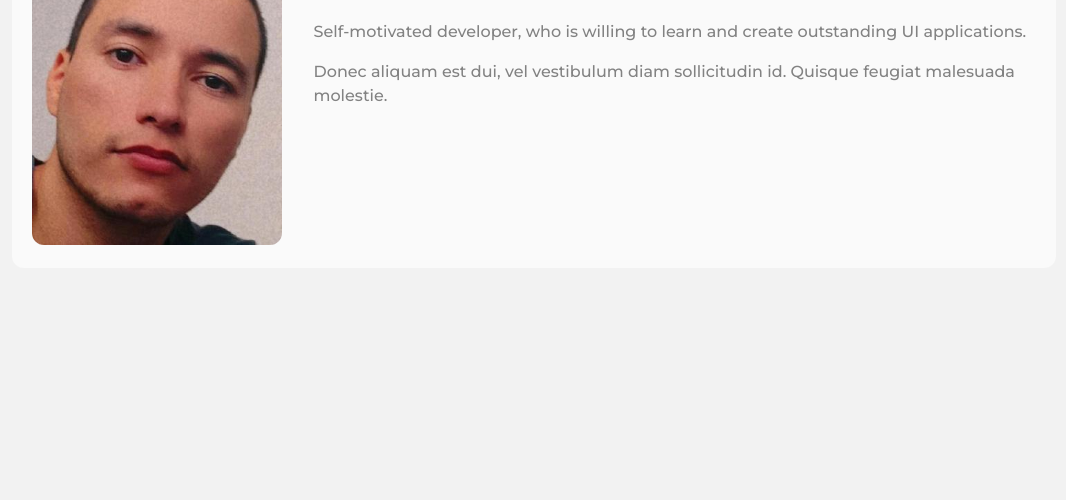
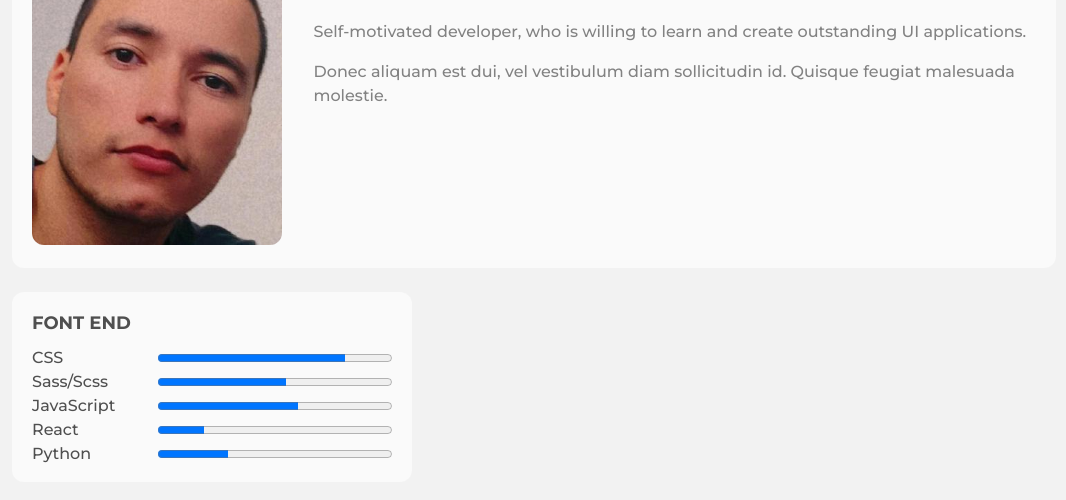
Before and after one commit to araujowebdev/devchallenges-portfolio, a website: page index.html in a window 1280 px wide. Shown: the part 156-656 px from the top of the page, without its empty margins (106-1172 px from the left). Drawn offline with nearby package versions, Linux system fonts and the light colour scheme.

Commit message:
create skills card

```diff
--- a/index.html
+++ b/index.html
@@ -59,6 +59,34 @@
       </div>
     </div>
   </header>
+
+  <main class="container">
+    <div class="skills">
+      <h3>Font End</h3>
+      <div class="skills__progress">
+        <div>
+          <label for="css">CSS</label>
+          <progress id="css" value="80" max="100">80%</progress>
+        </div>
+        <div>
+          <label for="scss">Sass/Scss</label>
+          <progress id="css" value="55" max="100">55%</progress>
+        </div>
+        <div>
+          <label for="javascript">JavaScript</label>
+          <progress id="javascript" value="60" max="100">60%</progress>
+        </div>
+        <div>
+          <label for="react">React</label>
+          <progress id="react" value="20" max="100">20%</progress>
+        </div>
+        <div>
+          <label for="python">Python</label>
+          <progress id="python" value="30" max="100">30%</progress>
+        </div>
+      </div>
+    </div>
+  </main>
 </body>
 
 </html>
--- a/src/styles/scss/_global.scss
+++ b/src/styles/scss/_global.scss
@@ -16,7 +16,6 @@ body {
 .container {
   max-width: 1044px;
   margin: 0 auto;
-  padding: 0 10px;
 }
 
 // responsive
--- a/src/styles/scss/_header.scss
+++ b/src/styles/scss/_header.scss
@@ -6,6 +6,7 @@ header.container {
   gap: 32px;
   background-color: c.$gray-0;
   border-radius: 12px;
+  margin-bottom: 24px;
 
   // profile photo
   > div:first-child {
--- /dev/null
+++ b/src/styles/scss/main/_index.scss
@@ -0,0 +1 @@
+@forward "skills";
--- /dev/null
+++ b/src/styles/scss/main/_skills.scss
@@ -0,0 +1,36 @@
+@use "../colors" as c;
+
+main.container {
+  div.skills {
+    padding: 20px;
+    max-width: 400px;
+    background-color: c.$gray-0;
+    border-radius: 12px;
+
+    h3 {
+      font: 700 18px/22px "Montserrat", sans-serif;
+      text-transform: uppercase;
+      color: c.$gray-5;
+      margin-bottom: 16px;
+    }
+
+    &__progress {
+      display: grid;
+      gap: 8px;
+
+      div {
+        display: grid;
+        grid-template-columns: 35% auto;
+
+        label {
+          font: 500 16px/16px "Montserrat", sans-serif;
+          color: c.$gray-5;
+        }
+
+        progress {
+          width: 100%;
+        }
+      }
+    }
+  }
+}
--- a/src/styles/scss/style.scss
+++ b/src/styles/scss/style.scss
@@ -1,2 +1,3 @@
 @forward "global";
 @forward "header";
+@forward "main";
```
Also changed, not shown: dist/styles/main/index.css (added), dist/styles/style.css.
